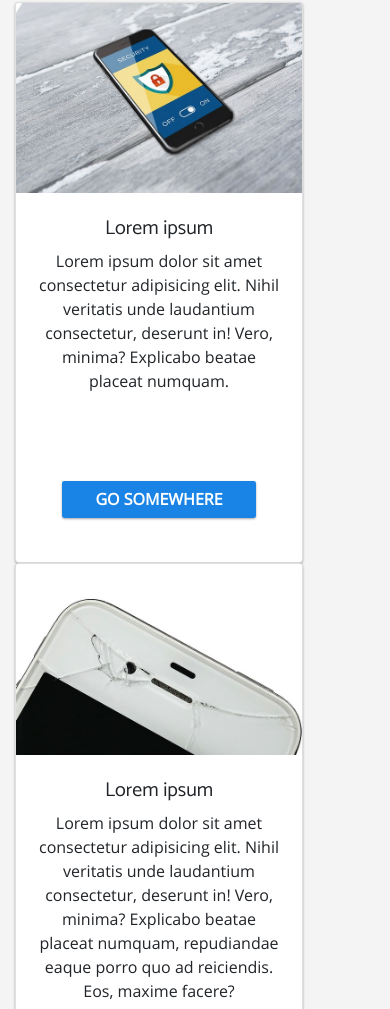
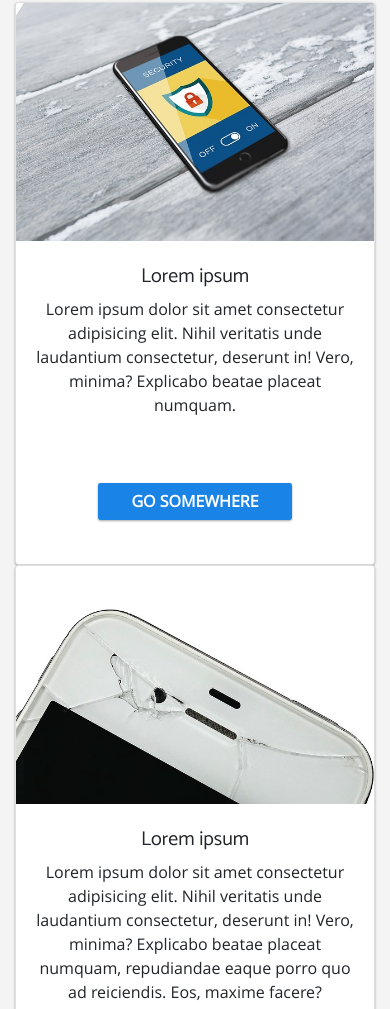
Before and after one commit to Robson16/bootstrap-4-multi-purpose-template, a website: page src/index.html in a window 390 px wide. Shown: the part 2473-3482 px from the top of the page. Drawn offline with Linux system fonts and the light colour scheme.

Commit message:
fix responsive

```diff
--- a/src/index.html
+++ b/src/index.html
@@ -93,7 +93,7 @@
                     <div class="row">
 
                         <div class="col-sm-12 col-md-6 col-lg-4">
-                            <div class="card" style="width: 18rem;">
+                            <div class="card">
                                 <img class="card-img-top" src="img/cyber-security-2765707_640.jpg" alt="Card image cap">
                                 <div class="card-body text-center">
                                     <h5 class="card-title">Lorem ipsum</h5>
@@ -104,7 +104,7 @@
                         </div>
 
                         <div class="col-sm-12 col-md-6 col-lg-4">
-                            <div class="card" style="width: 18rem;">
+                            <div class="card">
                                 <img class="card-img-top" src="img/mobile-phone-1230984_640.jpg" alt="Card image cap">
                                 <div class="card-body text-center">
                                     <h5 class="card-title">Lorem ipsum</h5>
@@ -115,7 +115,7 @@
                         </div>
 
                         <div class="col-sm-12 col-md-6 col-lg-4">
-                            <div class="card" style="width: 18rem;">
+                            <div class="card">
                                 <img class="card-img-top" src="img/stethoscope-2617700_640.jpg" alt="Card image cap">
                                 <div class="card-body text-center">
                                     <h5 class="card-title">Lorem ipsum</h5>
--- a/src/sass/2-layouts/_products.sass
+++ b/src/sass/2-layouts/_products.sass
@@ -18,11 +18,13 @@
 
         .card
             @extend %box-shadow
+
             .card-body
                 .card-text
-                    min-height: 192px
+                    min-height: 146px
 
                 .btn-primary
                     @extend .btn-cover-primary
+
                     font-size: 1em
                     line-height: 1.2em
```
Also changed, not shown: src/css/app.css.
